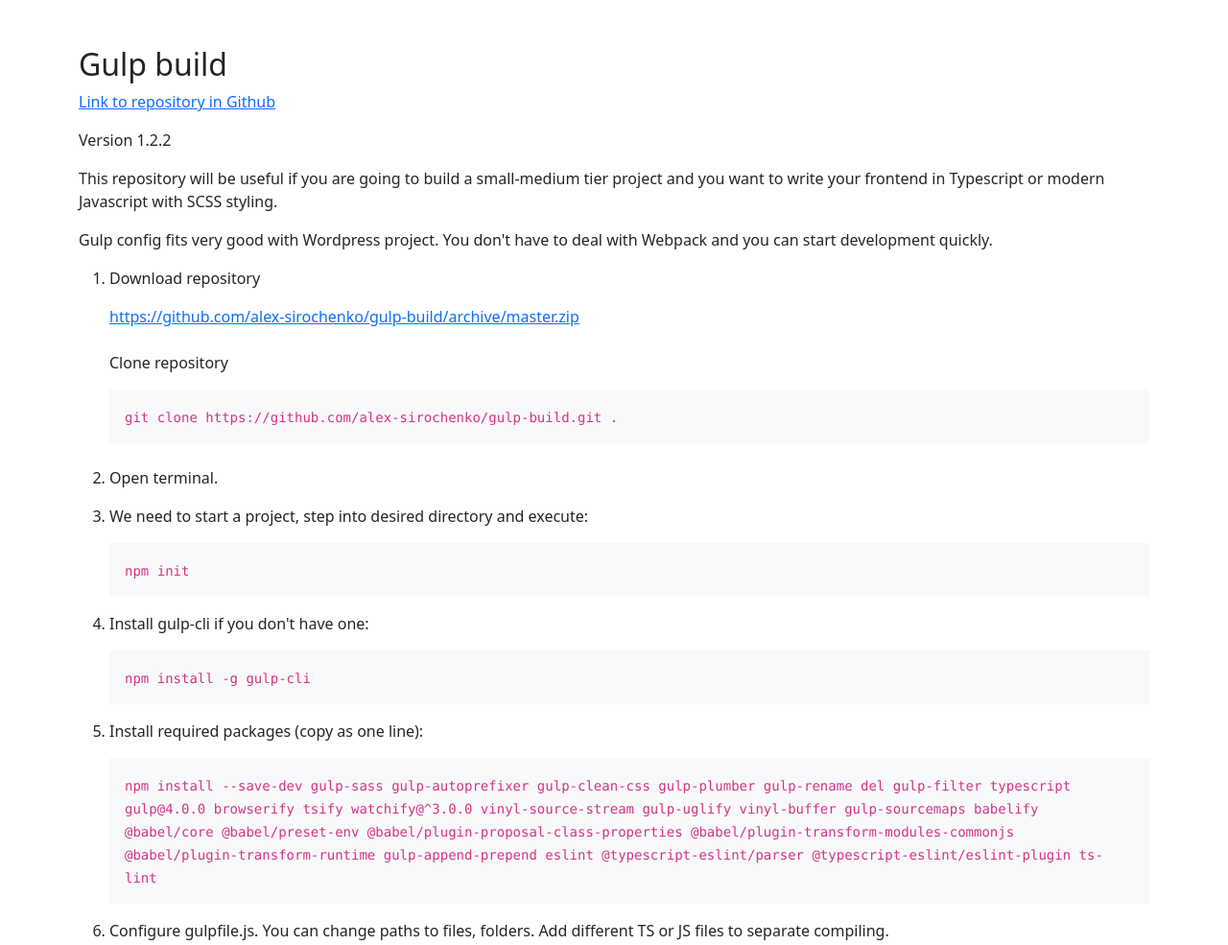
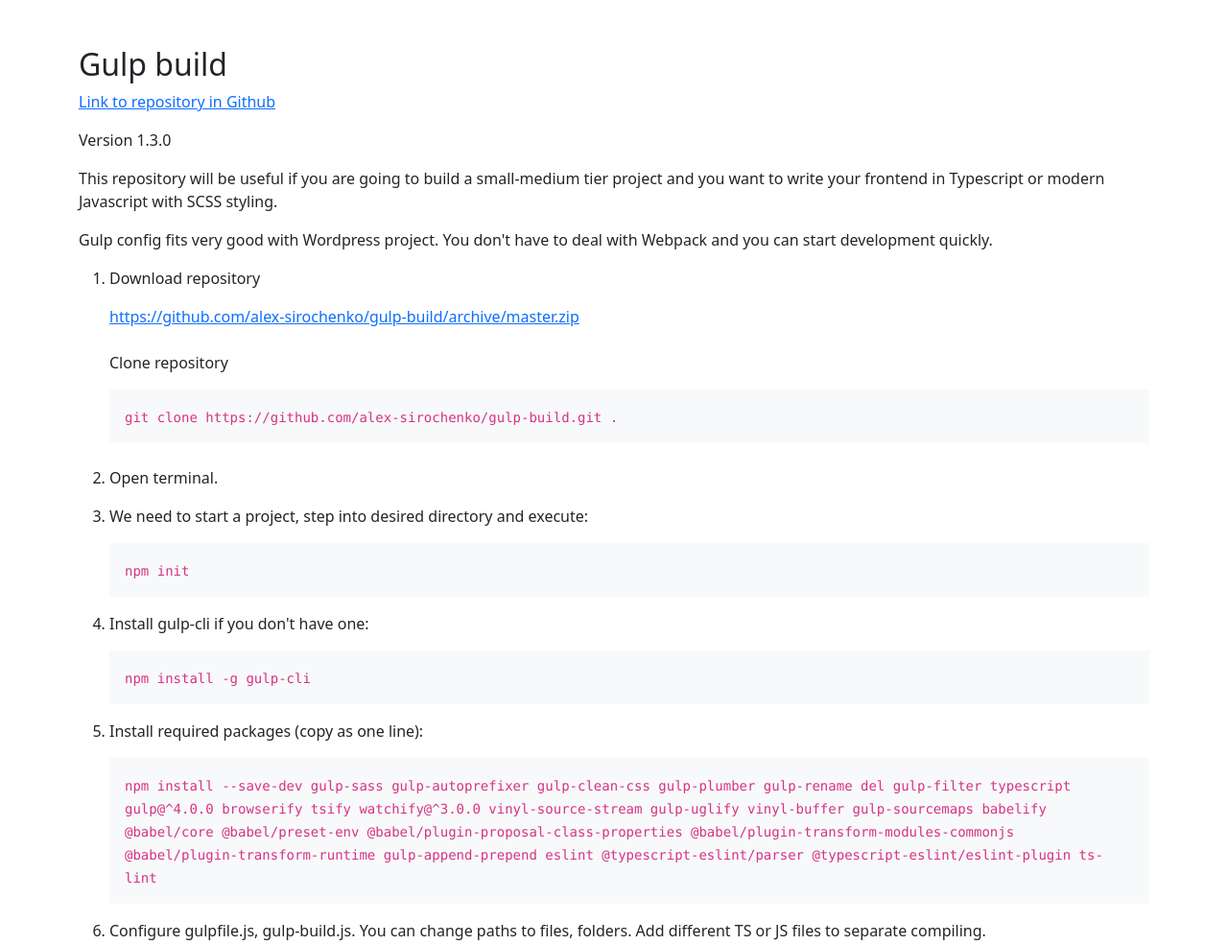
Before and after one commit to oleksii-sirochenko/gulp-build, a plain HTML site: page docs/index.html in a window 1280 px wide. Shown: the top 985 px of the page at 96% size. Drawn offline with nearby package versions, Linux system fonts and the light colour scheme.

Commit message:
Docs update

```diff
--- a/docs/index.html
+++ b/docs/index.html
@@ -4,7 +4,7 @@
     <meta charset="UTF-8">
     <meta http-equiv="X-UA-Compatible" content="IE=edge">
     <meta name="viewport" content="width=device-width, initial-scale=1">
-    <meta name="google-site-verification" content="Hl3HnwzaFSBajdn7vD1xiJJJfl9I8N7m-AdkLUOlvik" />
+    <meta name="google-site-verification" content="Hl3HnwzaFSBajdn7vD1xiJJJfl9I8N7m-AdkLUOlvik"/>
     <title>Gulp build</title>
     <link href="https://cdn.jsdelivr.net/npm/bootstrap@5.0.0-beta2/dist/css/bootstrap.min.css" rel="stylesheet"
           integrity="sha384-BmbxuPwQa2lc/FVzBcNJ7UAyJxM6wuqIj61tLrc4wSX0szH/Ev+nYRRuWlolflfl" crossorigin="anonymous">
@@ -15,7 +15,7 @@
         <div class="col-12">
             <h2>Gulp build</h2>
             <p><a href="https://github.com/alex-sirochenko/gulp-build">Link to repository in Github</a></p>
-            <p>Version 1.2.2</p>
+            <p>Version 1.3.0</p>
             <p>This repository will be useful if you are going to build a small-medium tier project and you want to
                 write your frontend in Typescript or modern Javascript with SCSS styling.</p>
             <p>Gulp config fits very good with Wordpress project. You don't have to deal with Webpack and you can start
@@ -46,15 +46,14 @@
                 <li>
                     <p>Install required packages (copy as one line):</p>
                     <p class="bg-light p-3"><code>npm install --save-dev gulp-sass gulp-autoprefixer gulp-clean-css
-                        gulp-plumber gulp-rename
-                        del gulp-filter typescript gulp@4.0.0 browserify tsify watchify@^3.0.0 vinyl-source-stream
-                        gulp-uglify vinyl-buffer gulp-sourcemaps babelify @babel/core @babel/preset-env
-                        @babel/plugin-proposal-class-properties @babel/plugin-transform-modules-commonjs
-                        @babel/plugin-transform-runtime gulp-append-prepend eslint @typescript-eslint/parser
-                        @typescript-eslint/eslint-plugin ts-lint</code></p>
+                        gulp-plumber gulp-rename del gulp-filter typescript gulp@^4.0.0 browserify tsify watchify@^3.0.0
+                        vinyl-source-stream gulp-uglify vinyl-buffer gulp-sourcemaps babelify @babel/core
+                        @babel/preset-env @babel/plugin-proposal-class-properties
+                        @babel/plugin-transform-modules-commonjs @babel/plugin-transform-runtime gulp-append-prepend
+                        eslint @typescript-eslint/parser @typescript-eslint/eslint-plugin ts-lint</code></p>
                 </li>
                 <li>
-                    <p>Configure gulpfile.js. You can change paths to files, folders. Add different TS or JS files to
+                    <p>Configure gulpfile.js, gulp-build.js. You can change paths to files, folders. Add different TS or JS files to
                         separate compiling.</p>
                 </li>
                 <li>
```
